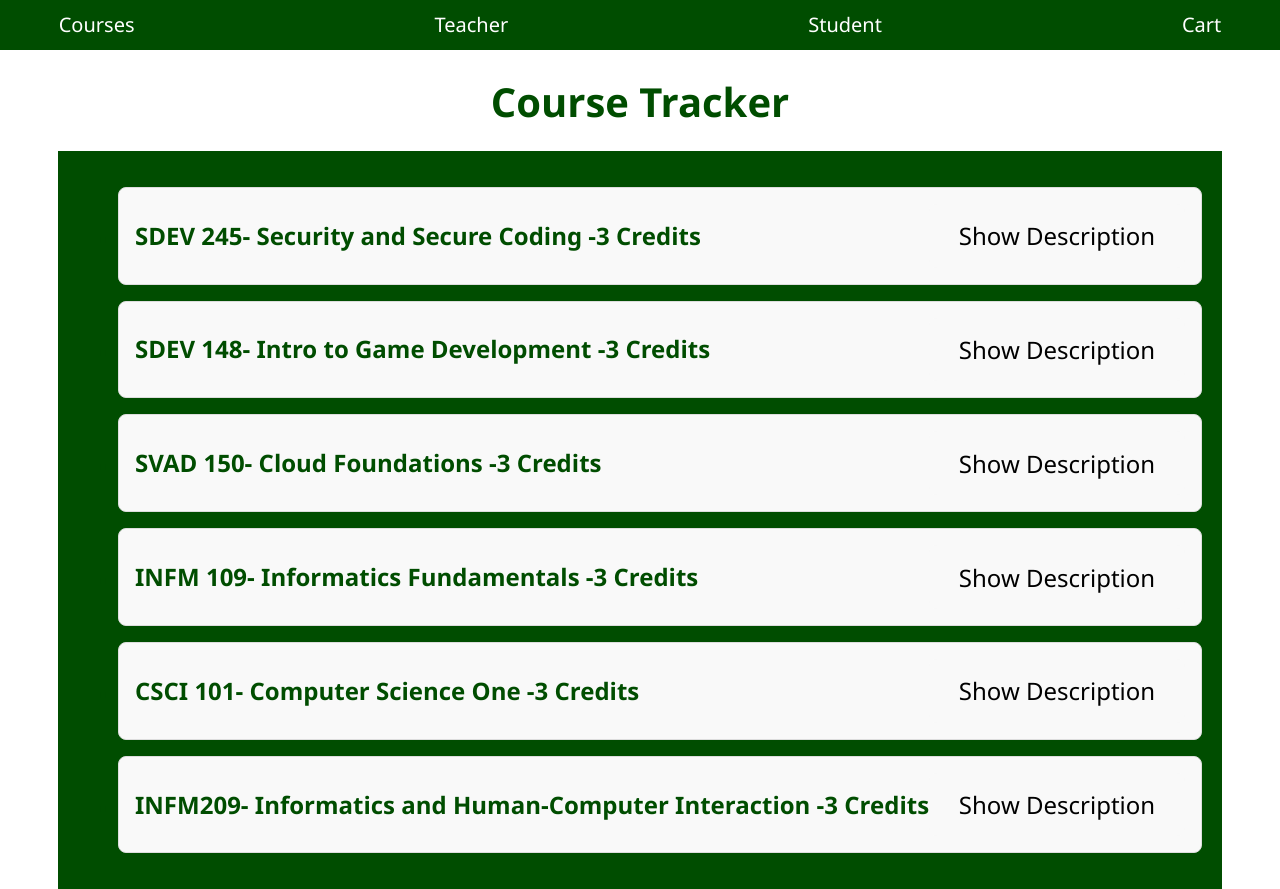
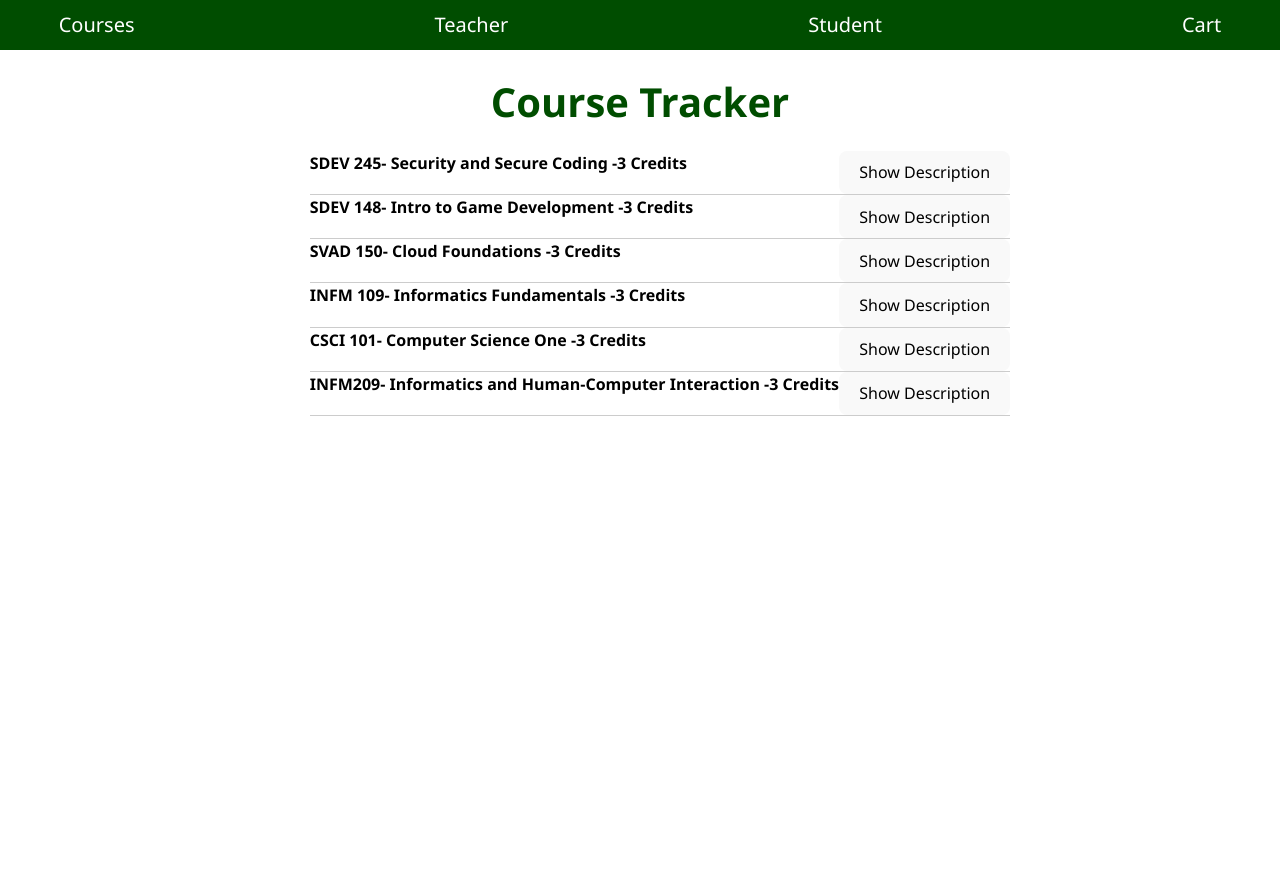
Before and after one commit to lhernandez66/SDEV_255_Final_Project_Group2, a React (Vite) app: page / in a window 1280 px wide. After the commit the page ends 800 px from the top, so only its background shows below. Built offline with nearby package versions, Linux system fonts and the light colour scheme; the HTML template or start-up script is replaced by a standard one.

Commit message:
changes to design

```diff
--- a/src/pages/CartPage.jsx
+++ b/src/pages/CartPage.jsx
@@ -3,7 +3,7 @@ import React from 'react';
 export default function CartPage() {
   return (
     <div>
-      <h2>Student Cart</h2>
+      <h2 style={{ textAlign: 'center' }}>Student Cart</h2>
       <p>This page will show the classes students have added.</p>
     </div>
   );
--- a/src/pages/HomePage.css
+++ b/src/pages/HomePage.css
@@ -1,54 +1,39 @@
 /* Homepage */
 .home-page {
-    background-color: #004d00;
-    padding: 20px;
+  background-color: #fff;
   font-family: 'Segoe UI', Tahoma, Geneva, Verdana, sans-serif;
+  color: #000;
 }
 
 .course-item {
-    border: 1px solid #ddd;
-    border-radius: 8px;
-    padding: 1rem;
-    margin: 1rem 0;
-    background-color: #f9f9f9;
+  list-style: none;
+  border-bottom: 1px solid #ccc;
+  margin: 0;
 }
 
 .course-header {
   display: flex;
   justify-content: space-between;
-    align-items: center;
-    cursor: pointer;
-    font-size: 1.5rem;
-    font-weight: bold;
+  font-size: 1rem;
+  font-weight: normal;
 }
 
-  .course-title {
-    margin-right: 1rem;
-  }
-
+.course-title,
 .course-credits {
-    color: #666;
-    font-size: 1.2rem;
+  margin: 0;
 }
 
 .course-description {
-    margin-top: 0.5rem;
-    padding-left: 1rem;
-    font-size: 1rem;
-    color: #555;
+  margin: 0.5rem 0;
+  font-size: 0.95rem;
+  color: #333;
 }
 
 .course-summary {
+  font-size: 0.9rem;
+  background-color: #eee;
+  border: 1px solid #ccc;
   cursor: pointer;
+  padding: 2px 6px;
   margin-top: 0.5rem;
-    font-size: 1.2rem;
-    font-weight: normal;
 }
-
-  .course-item:hover {
-    background-color: #e3f2e1;
-  }
-
-  .course-item:active {
-    background-color: #c8e6c9;
-  }
--- a/src/pages/StudentPage.jsx
+++ b/src/pages/StudentPage.jsx
@@ -67,7 +67,7 @@ function StudentPage() {
 
       <h2 style={{ textAlign: 'center' }}>Your Courses</h2>
       {studentCourses.length === 0 ? (
-        <p>You haven't added any courses yet.</p>
+        <p style={{ textAlign: 'center' }}>You haven't added any courses yet.</p>
       ) : (
         <ul>
           {studentCourses.map((course) => (
@@ -80,7 +80,8 @@ function StudentPage() {
         </ul>
       )}
 
-      <button style={{ marginTop: '20px' }} onClick={goToCart}>
+
+      <button style={{ marginTop: '20px', display: 'block', marginLeft: 'auto', marginRight: 'auto',}} onClick={goToCart}>
         Go to Cart
       </button>
     </div>
```
Lines whose indentation alone changed are shown as unchanged.
